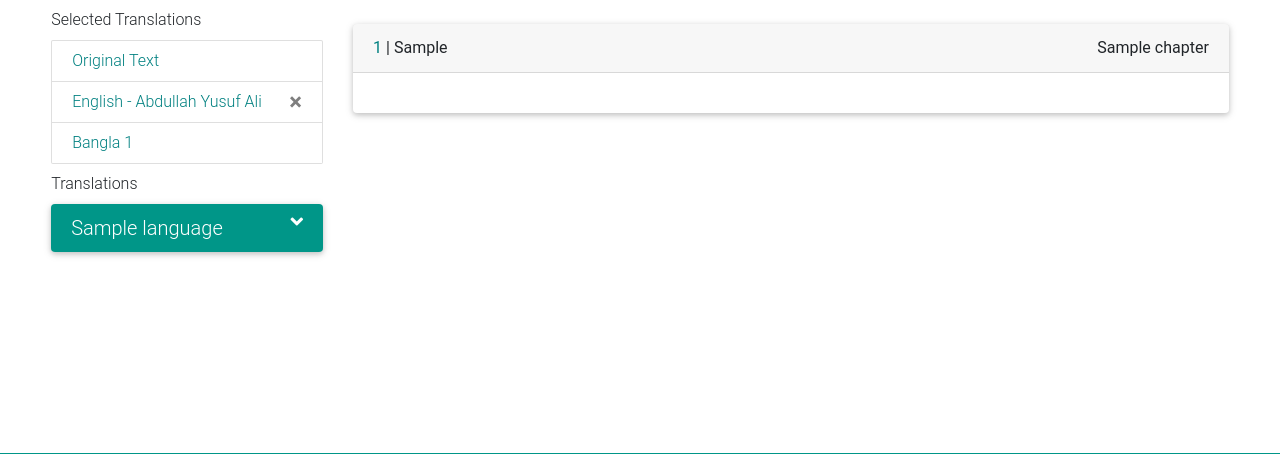
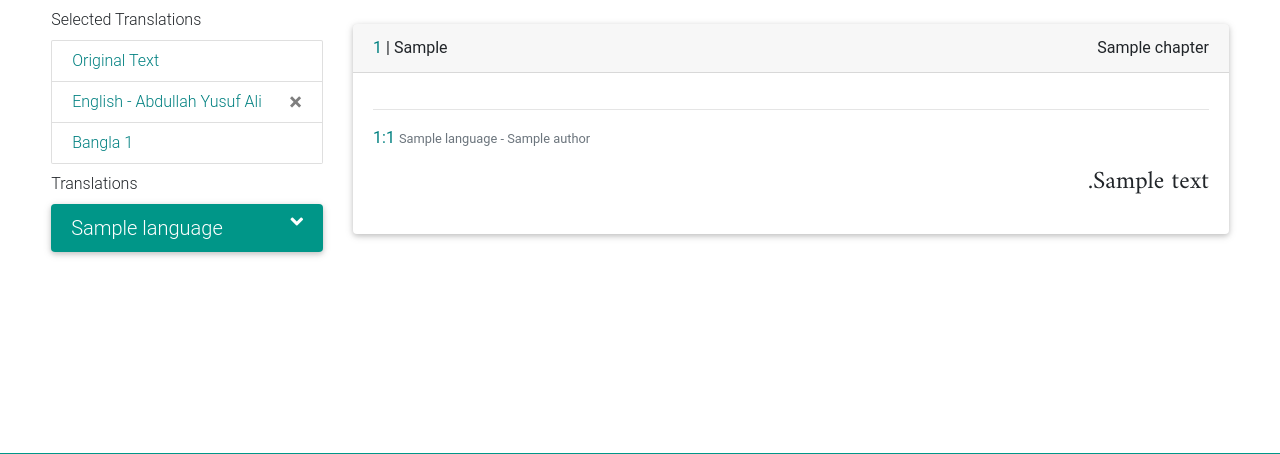
Before and after one commit to aazhbd/quoteshare, a Django app: page /1/1/ in a window 1280 px wide. Shown: the part 186-640 px from the top of the page. Run offline with Django 3.2, Linux system fonts and the light colour scheme; tables that the repository leaves empty hold one stand-in row (values such as "Sample post"); some libraries are stand-ins or nearby versions.

Commit message:
Added verse page code to show multiple translations.

```diff
--- a/qquote/quran/views.py
+++ b/qquote/quran/views.py
@@ -41,8 +41,8 @@ class ChapterView(generic.TemplateView):
         dista = Verse.objects.raw('SELECT id, author_id FROM quran_verse GROUP BY author_id')
         distinct_authors = [dauthor.author.id for dauthor in dista]
         distinct_langauges = [dauthor.author.alang.id for dauthor in dista]
+
         data['author_info'] = Author.objects.filter(id__in=distinct_authors)
-
         data['language_info'] = Language.objects.filter(id__in=distinct_langauges)
         return data
 
@@ -56,17 +56,33 @@ class VerseView(generic.ListView):
         self.object_list = self.get_queryset()
         self.chapter_number = kwagrs['chapter']
         self.verse_number = kwagrs['verse']
-        v = Q(chapter=self.chapter_number) & Q(number=self.verse_number) & Q(author__name='Original Text')
-        self.object_list = self.object_list.filter(v)
+
+        self.author_ids = [1]
+        authors = request.GET.get("t", None)
+        if authors:
+            author_ids = authors.split(',')
+            self.author_ids = self.author_ids + author_ids
+            self.selected_authors = Author.objects.filter(pk__in=self.author_ids)
+        else:
+            self.selected_authors = Author.objects.filter(pk=1)
+
+        v = Q(author__id__in=self.author_ids) & Q(chapter=self.chapter_number) & Q(number=self.verse_number)
+        self.object_list = self.object_list.filter(v).order_by('number', 'author')
         context = self.get_context_data()
         return self.render_to_response(context)
 
     def get_context_data(self, **kwargs):
         data = super().get_context_data(**kwargs)
+        data['selected_authors'] = self.selected_authors
+
         chapter_info = Chapter.objects.filter(number=self.chapter_number)
         for ci in chapter_info:
             data['chapter_info'] = ci
 
-        data['author_info'] = Author.objects.all()
-        data['language_info'] = Language.objects.all()
+        dista = Verse.objects.raw('SELECT id, author_id FROM quran_verse GROUP BY author_id')
+        distinct_authors = [dauthor.author.id for dauthor in dista]
+        distinct_langauges = [dauthor.author.alang.id for dauthor in dista]
+
+        data['author_info'] = Author.objects.filter(id__in=distinct_authors)
+        data['language_info'] = Language.objects.filter(id__in=distinct_langauges)
         return data
--- a/qquote/static/css/style.css
+++ b/qquote/static/css/style.css
@@ -31,7 +31,7 @@ a{
   direction: rtl;
   unicode-bidi: embed;
   text-align: right;
-  line-height: 5rem;
+  line-height: 4rem;
 }
 
 .translation-text-right {
--- a/qquote/templates/verse.html
+++ b/qquote/templates/verse.html
@@ -65,14 +65,21 @@
                 <div class="float-right arabic-scheherazade">{{ chapter_info.arabic_name }}</div>
             </div>
             <div class="card-body">
-                {% for m in verse %}
-                <p>
-                    <a href="/{{m.chapter.id}}/{{m.number}}">{{m.chapter.number}}:{{m.number}}</a> <small class="text-muted">{{m.author.alang}}-{{m.author}}</small>
-                <div class="arabic-text arabic-amiri font-large">
-                    <span lang="ar" xml:lang="ar">{{m.vtext}}</span>
-                </div>
-                </p>
-                <hr>
+                {% for v in verse %}
+                    <div>
+                        {% if v.author.id == 1 %}
+                            <hr>
+                            <a href="/{{v.chapter.number}}/{{v.number}}">{{v.chapter.number}}:{{v.number}}</a>&nbsp;<small class="text-muted">{{v.author.alang}} - {{v.author.name}}</small>
+                            <div class="arabic-text arabic-amiri font-large">
+                                <span lang="ar" xml:lang="ar">{{v.vtext|safe}}</span>
+                            </div>
+                        {% else %}
+                            <div class="font-normal">
+                                <a href="/{{v.chapter.number}}/{{v.number}}">{{v.chapter.number}}:{{v.number}}</a> <small class="text-muted">{{v.author.alang}} - {{v.author.name}}</small>
+                                <span {% if v.author.alang.direction == 2 %} class="translations-text translation-text-right" {% else %} class="translations-text" {% endif %} lang="{{v.author.alang.iso_code}}" xml:lang="{{v.author.alang.iso_code}}">{{v.vtext|safe}}</span>
+                            </div>
+                        {% endif %}
+                    </div>
                 {% endfor %}
             </div>
         </div>
```
